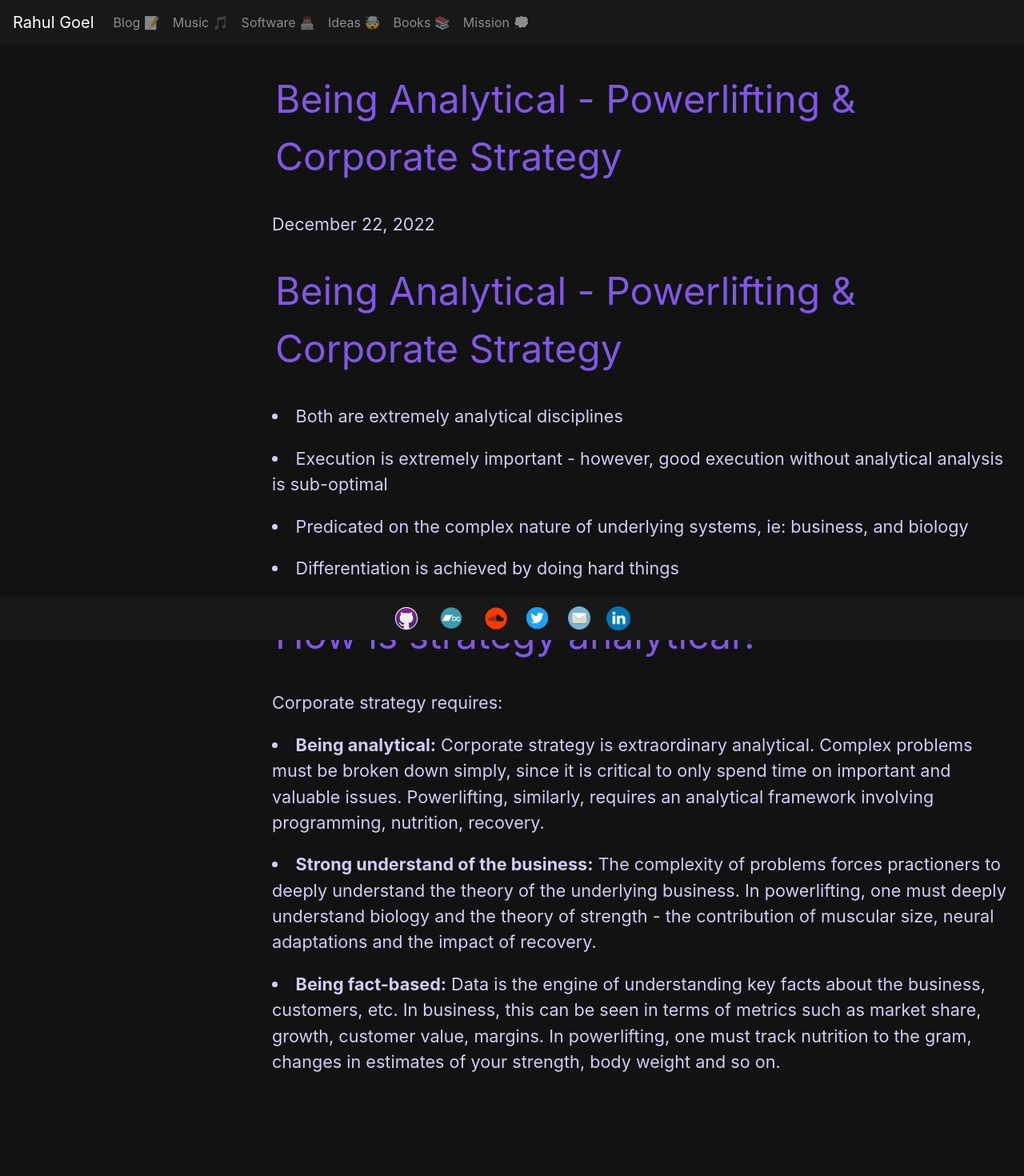
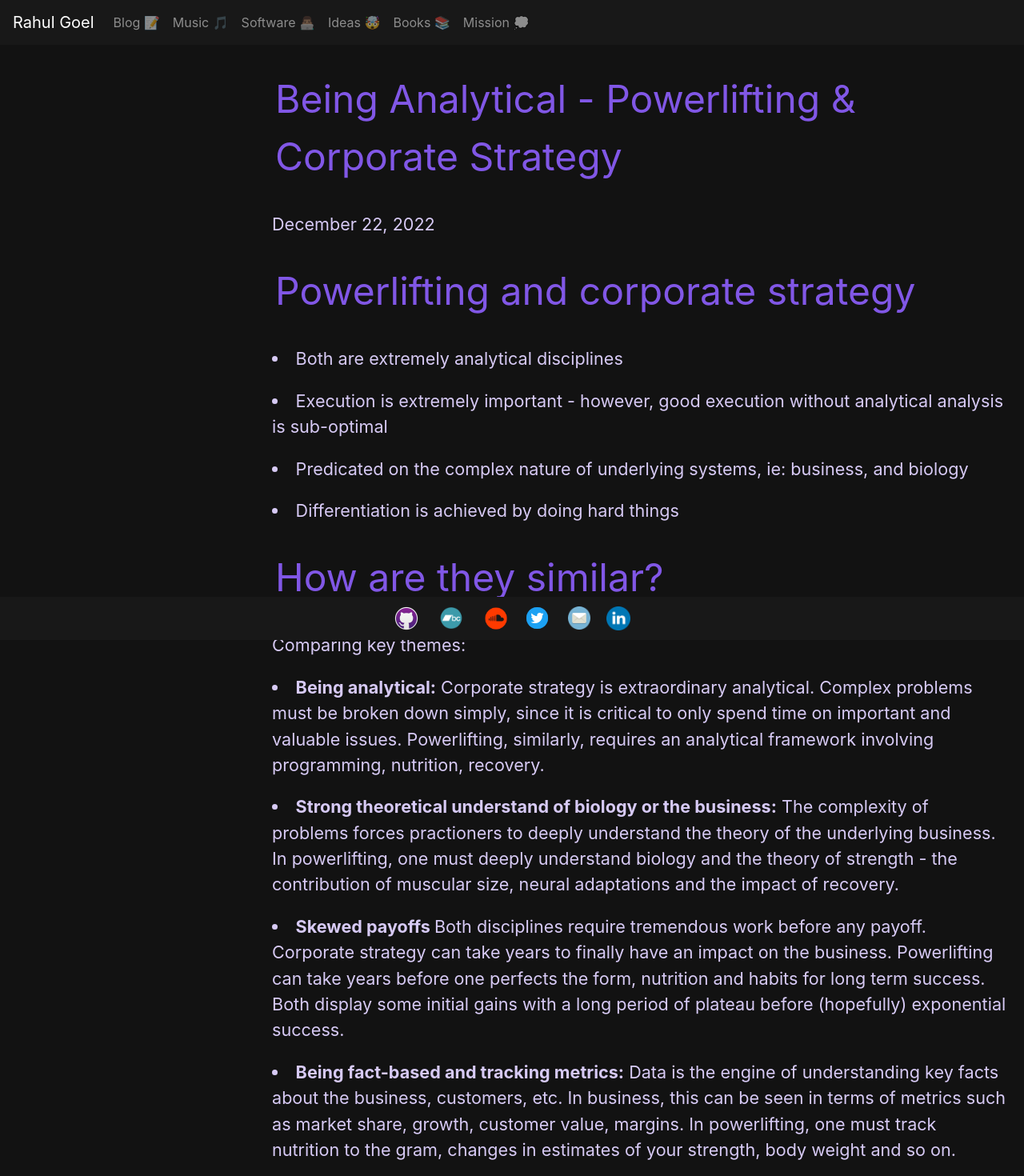
Before and after one commit to rahulgoel97/rahul-goel-website, a React (Create React App) app: page /#/blog2 in a window 1280 px wide. Shown: the top 1470 px of the page at 80% size. Built offline with nearby package versions, Linux system fonts and the light colour scheme.

Commit message:
Added a passage to blog2

```diff
--- a/src/components/Blog2.js
+++ b/src/components/Blog2.js
@@ -23,17 +23,18 @@ function Blog2() {
 
                     <div className="blog-page-sub-p">December 22, 2022</div>
 
-                    <div className="blog-title"> Being Analytical - Powerlifting & Corporate Strategy </div>
+                    <div className="blog-title"> Powerlifting and corporate strategy </div>
                         <li>Both are extremely analytical disciplines</li>
                         <li>Execution is extremely important - however, good execution without analytical analysis is sub-optimal</li>
                         <li>Predicated on the complex nature of underlying systems, ie: business, and biology</li>
                         <li>Differentiation is achieved by doing hard things</li>
 
-                    <div className="blog-title"> How is strategy analytical? </div>
-                    <div className="blog-page-sub-p"> Corporate strategy requires: </div>
+                    <div className="blog-title"> How are they similar? </div>
+                    <div className="blog-page-sub-p"> Comparing key themes: </div>
                         <li><strong>Being analytical:</strong> Corporate strategy is extraordinary analytical. Complex problems must be broken down simply, since it is critical to only spend time on important and valuable issues. Powerlifting, similarly, requires an analytical framework involving programming, nutrition, recovery.</li>
-                        <li><strong>Strong understand of the business:</strong> The complexity of problems forces practioners to deeply understand the theory of the underlying business. In powerlifting, one must deeply understand biology and the theory of strength - the contribution of muscular size, neural adaptations and the impact of recovery.</li>
-                        <li className="blog-last"><strong>Being fact-based:</strong> Data is the engine of understanding key facts about the business, customers, etc. In business, this can be seen in terms of metrics such as market share, growth, customer value, margins. In powerlifting, one must track nutrition to the gram, changes in estimates of your strength, body weight and so on. </li>
+                        <li><strong>Strong theoretical understand of biology or the business:</strong> The complexity of problems forces practioners to deeply understand the theory of the underlying business. In powerlifting, one must deeply understand biology and the theory of strength - the contribution of muscular size, neural adaptations and the impact of recovery.</li>
+                        <li><strong>Skewed payoffs </strong> Both disciplines require tremendous work before any payoff. Corporate strategy can take years to finally have an impact on the business. Powerlifting can take years before one perfects the form, nutrition and habits for long term success. Both display some initial gains with a long period of plateau before (hopefully) exponential success. </li>
+                        <li className="blog-last"><strong>Being fact-based and tracking metrics:</strong> Data is the engine of understanding key facts about the business, customers, etc. In business, this can be seen in terms of metrics such as market share, growth, customer value, margins. In powerlifting, one must track nutrition to the gram, changes in estimates of your strength, body weight and so on. </li>
 
         </div>
 
```
